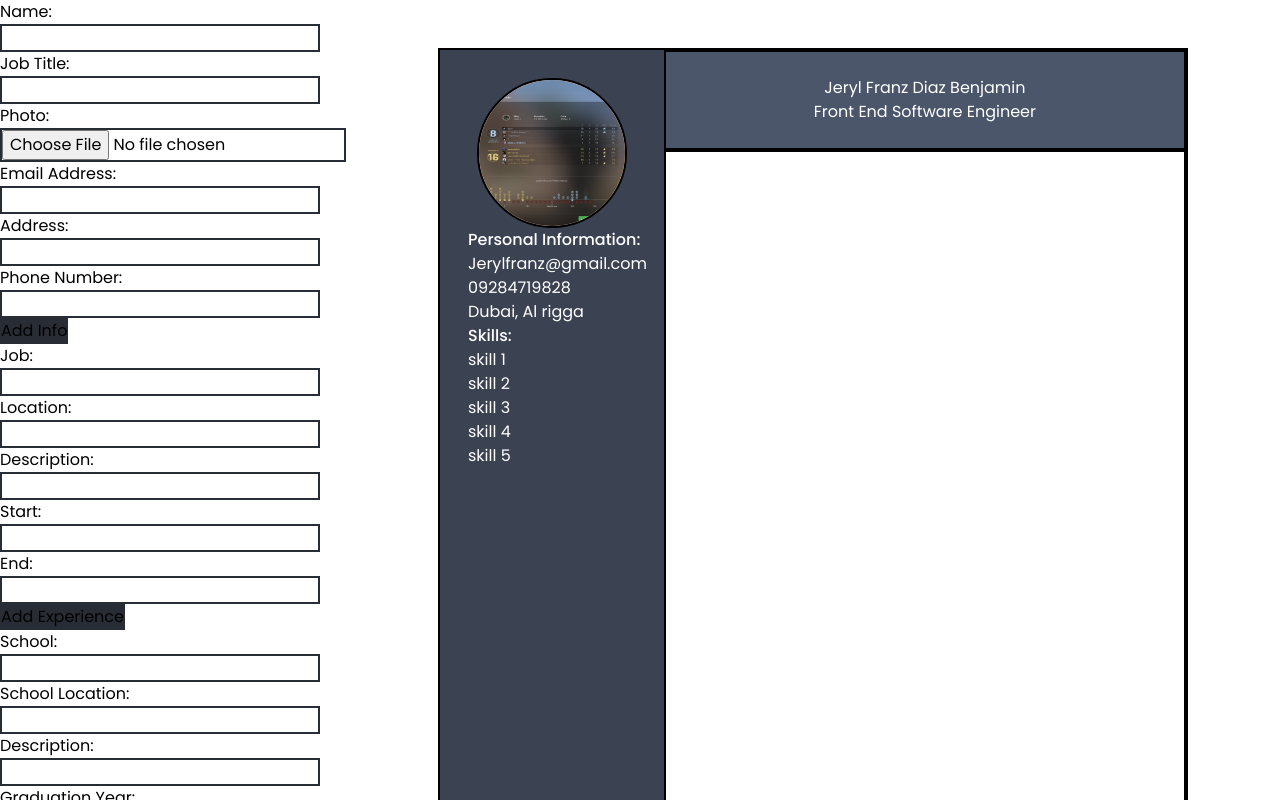
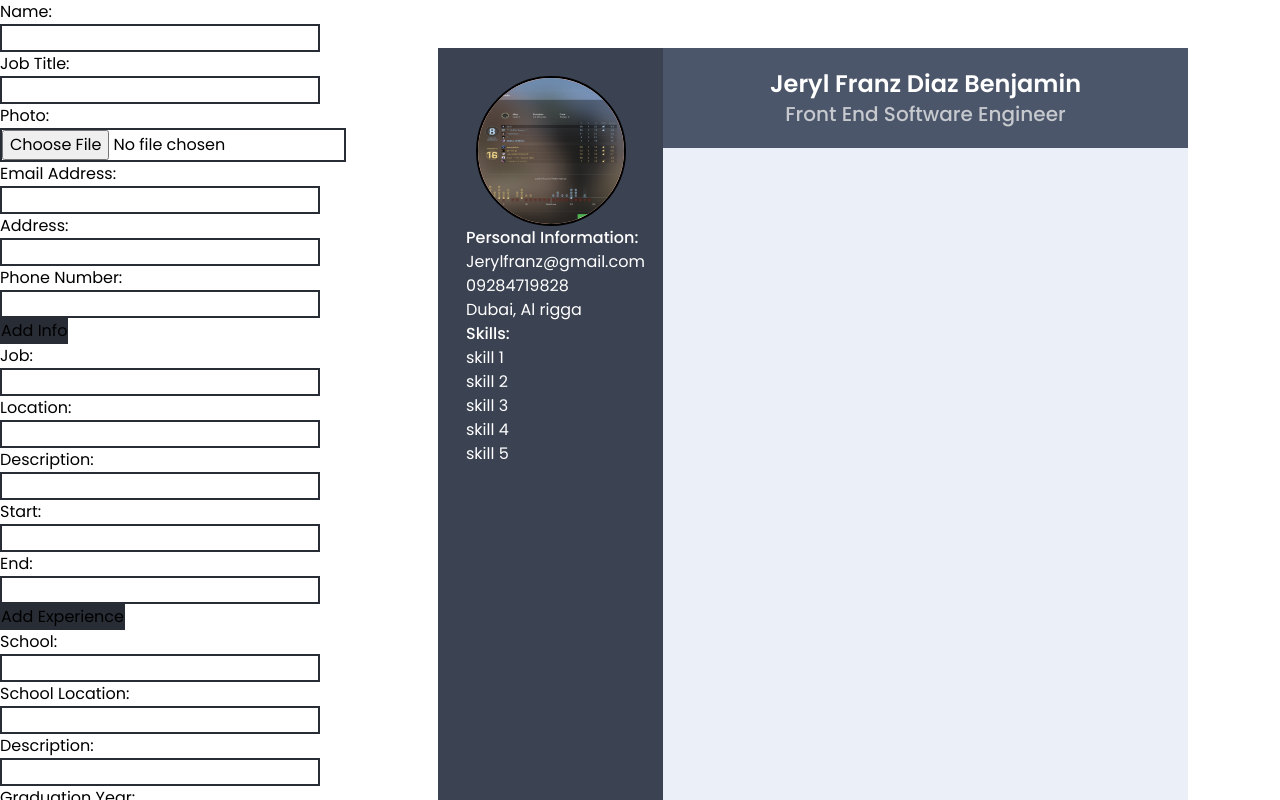
Before and after one commit to Sty6x/cv-application-maker, a React (Create React App) app: page / in a window 1280 px wide. Shown: the top 800 px of the page. Built offline with nearby package versions, Linux system fonts and the light colour scheme.

Commit message:
adjusted cvMain height making it dictate the height of the cv body

```diff
--- a/src/App.css
+++ b/src/App.css
@@ -32,6 +32,7 @@
 }
 
 body {
+	height: 100vh;
 	font-family: "poppins";
 }
 input {
--- a/src/App.js
+++ b/src/App.js
@@ -266,9 +266,9 @@ class App extends React.Component {
 	render() {
 		// Lists should be in another component to display the users input details
 		return (
-			<div id="app-container" className="flex min-h-screen min-w-full">
+			<div id="app-container" className="flex ">
 				<SideBar />
-				<div id="cv-outer-body-container" className="flex flex-1 justify-center px-16 py-12">
+				<div id="cv-outer-body-container" className="min-h-[800px] flex flex-1 justify-center px-16 py-12">
 					<CVbody />
 				</div>
 			</div>
--- a/src/components/cv-components/cvBody.js
+++ b/src/components/cv-components/cvBody.js
@@ -9,9 +9,9 @@ class CVbody extends React.Component {
 
 	render() {
 		return (
-			<div id="cv-body-container" className="border-black border-2 border-solid flex w-[750px]">
+			<div id="cv-body-container" className="flex w-[750px]">
 				<CVside />
-				<div id="header-main-container" className="w-full">
+				<div id="header-main-container" className="w-full ">
 					<CVhead />
 					<CVmain />
 				</div>
--- a/src/components/cv-components/cvHead.js
+++ b/src/components/cv-components/cvHead.js
@@ -9,7 +9,7 @@ class CVhead extends React.Component {
 		return (
 			<div
 				id="head-container"
-				className="px-10 py-3 h-[100px] text-white bg-[#4C566A] border-black border-2 border-solid flex flex-col justify-center items-center text-center"
+				className="px-10 py-3 h-[100px] text-white bg-[#4C566A] flex flex-col justify-center items-center text-center"
 			>
 				<PersonalInfoHeader />
 			</div>
--- a/src/components/cv-components/cvMain.js
+++ b/src/components/cv-components/cvMain.js
@@ -9,7 +9,7 @@ class CVmain extends React.Component {
 	// delegate education and experience arrays here from App.js
 	render() {
 		return (
-			<div id="cv-main-container" className="border-black border-2 border-solid min-h-[800px]">
+			<div id="cv-main-container" className="bg-[#ebf0f8] min-h-[800px]">
                 {/* make an introduction Component */}
 				{/* <ExperienceList/> */}
 				{/* <EducationList/> */}
--- a/src/components/personalInfo-component/personalInfoHeader.js
+++ b/src/components/personalInfo-component/personalInfoHeader.js
@@ -8,8 +8,8 @@ class PersonalInfoHeader extends React.Component {
 	render() {
 		return (
 			<div id="header-info-container" >
-				<h1> Jeryl Franz Diaz Benjamin</h1>
-				<h2> Front End Software Engineer</h2>
+				<h1 className="text-2xl font-semibold" id="name-head"> Jeryl Franz Diaz Benjamin</h1>
+				<h2 className="text-xl font-medium text-[#c6c9ce]" id="job-title-head"> Front End Software Engineer</h2>
 			</div>
 		);
 	}
--- a/src/components/sidebarInput-component/sidebar.js
+++ b/src/components/sidebarInput-component/sidebar.js
@@ -11,7 +11,7 @@ class SideBar extends React.Component{
 
     render(){
         return(
-            <div id="sidebar-container">
+            <div className="max-h-full" id="sidebar-container">
                 <PersonalInfoInput/>
                 <ExperienceInput/>
                 <EducationInput/>
```
